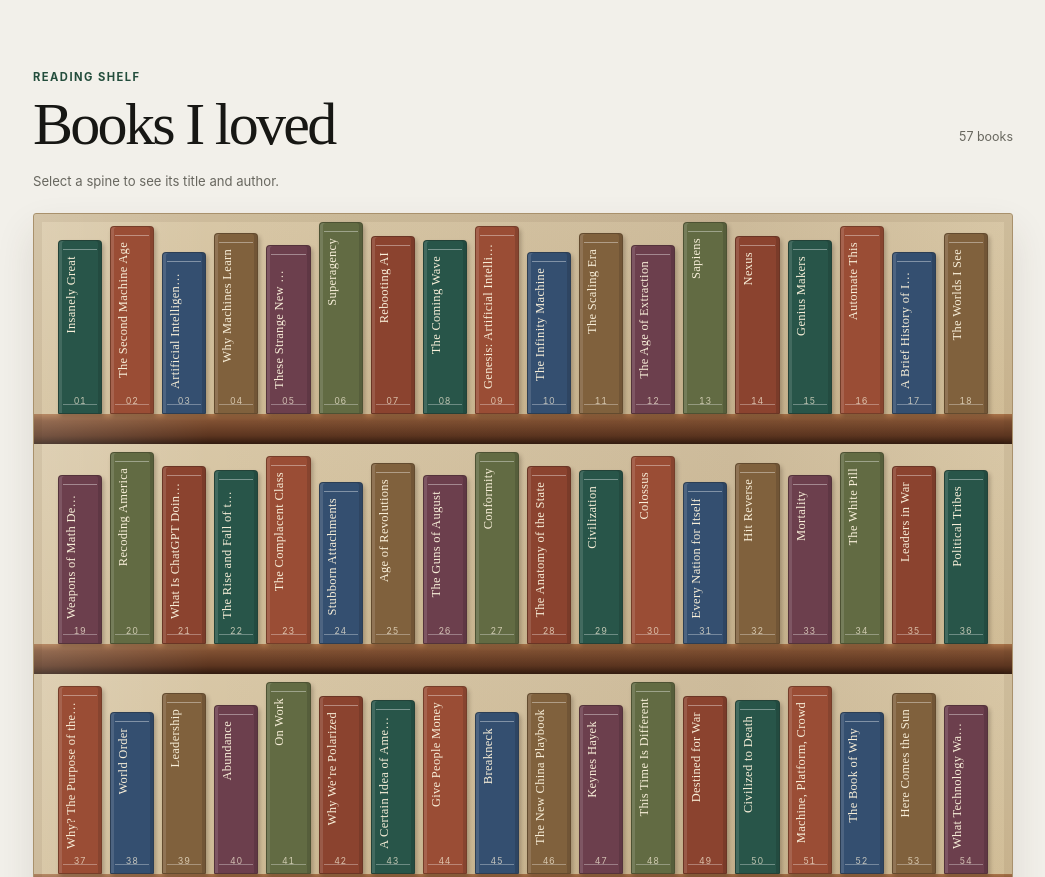
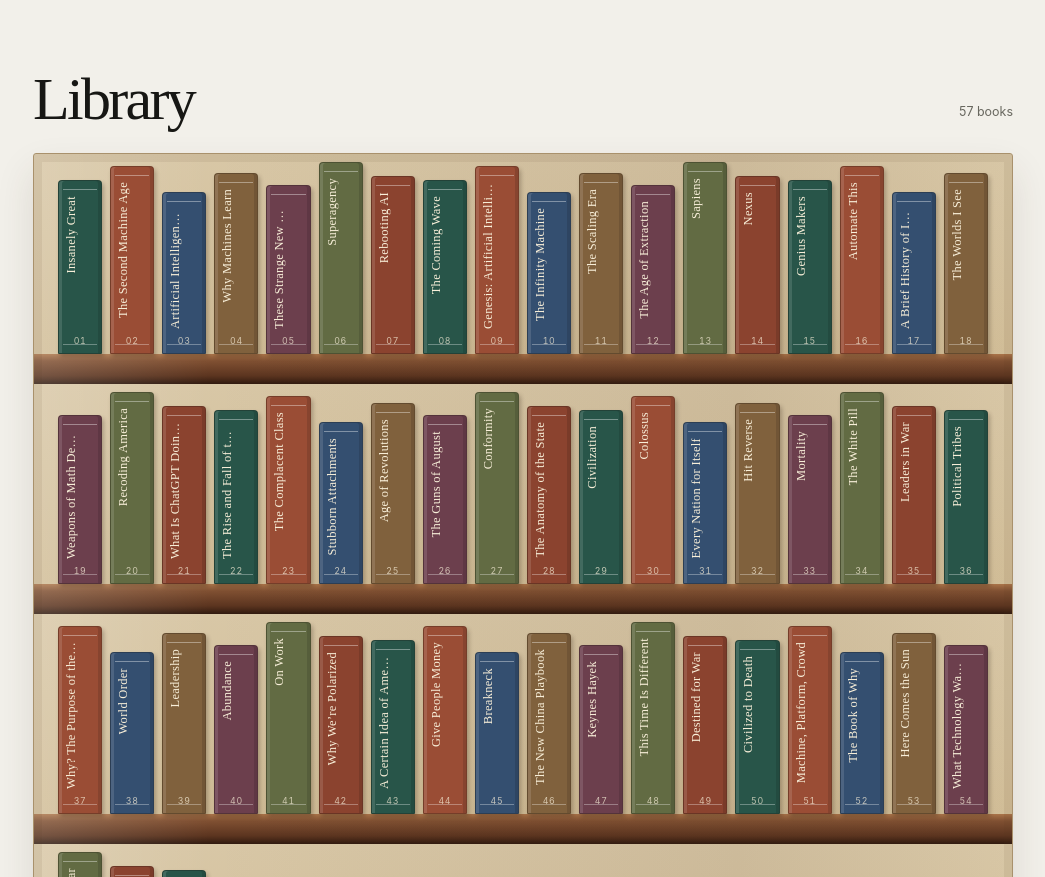
Before and after one commit to spattnaik1998/Profile, a website: page index.html in a window 1280 px wide. Shown: the part 271-1148 px from the top of the page, without its empty margins (117-1162 px from the left). Drawn offline with Linux system fonts and the light colour scheme.

Commit message:
Simplify library section heading

```diff
--- a/index.html
+++ b/index.html
@@ -40,7 +40,6 @@
       .eyebrow { margin: 0 0 8px; color: var(--accent); font-size: 0.7rem; font-weight: 750; letter-spacing: 0.13em; text-transform: uppercase; }
       h2 { margin: 0; font-family: Iowan Old Style, Baskerville, "Times New Roman", serif; font-size: clamp(2rem, 5vw, 3.75rem); font-weight: 400; line-height: 1; letter-spacing: -0.045em; white-space: nowrap; }
       .count { justify-self: end; margin: 0 0 7px; color: var(--muted); font-size: 0.78rem; }
-      .library-note { margin: -6px 0 22px; color: var(--muted); font-size: 0.82rem; }
       .book-list {
         --shelf-row: 230px;
         display: grid;
@@ -147,7 +146,6 @@
         main { padding: 54px 0 72px; }
         .section-heading { gap: 16px; }
         .count { display: none; }
-        .library-note { margin-bottom: 16px; }
         .book-list { --shelf-row: 190px; grid-template-columns: repeat(auto-fill, minmax(34px, 1fr)); gap: 0 6px; padding: 0 14px 10px; background: repeating-linear-gradient(to bottom, #d8c7a6 0, #d1bd97 165px, #aa7449 165px, #805032 172px, #5b341f 185px, #301a0f 190px); }
         .book { height: 138px; margin-bottom: 25px; padding: 13px 4px 22px; }
         .book:nth-child(7n+2) { height: 153px; }
@@ -186,11 +184,10 @@
       <main>
         <section aria-labelledby="books-title">
           <div class="section-heading">
-            <div><p class="eyebrow">Reading shelf</p><h2 id="books-title">Books I loved</h2></div>
+            <h2 id="books-title">Library</h2>
             <p class="count">57 books</p>
           </div>
-          <p class="library-note" id="library-note">Select a spine to see its title and author.</p>
-          <ol class="book-list" aria-describedby="library-note">
+          <ol class="book-list">
             <li class="book"><span class="book-title">Insanely Great</span><span class="book-author">Steven Levy</span></li>
             <li class="book"><span class="book-title">The Second Machine Age</span><span class="book-author">Erik Brynjolfsson &amp; Andrew McAfee</span></li>
             <li class="book"><span class="book-title">Artificial Intelligence: A Guide for Thinking Humans</span><span class="book-author">Melanie Mitchell</span></li>
```
